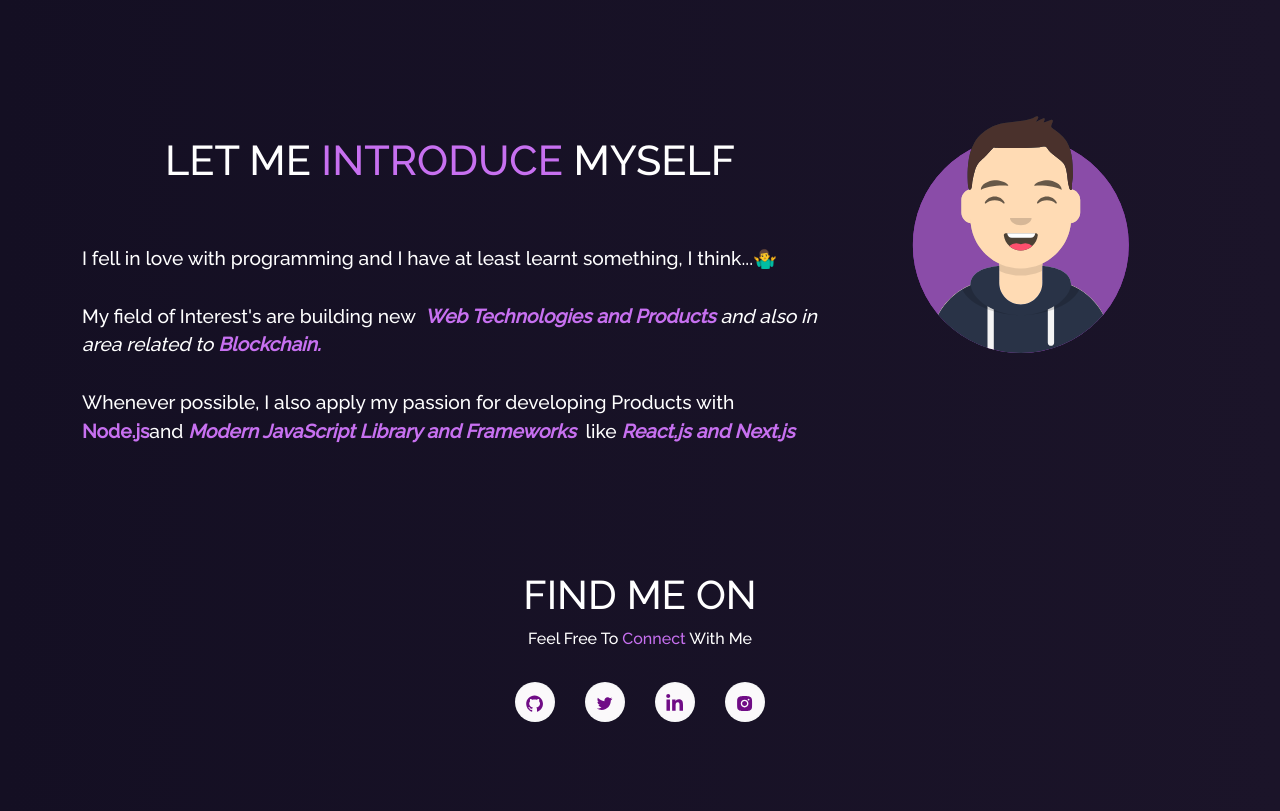
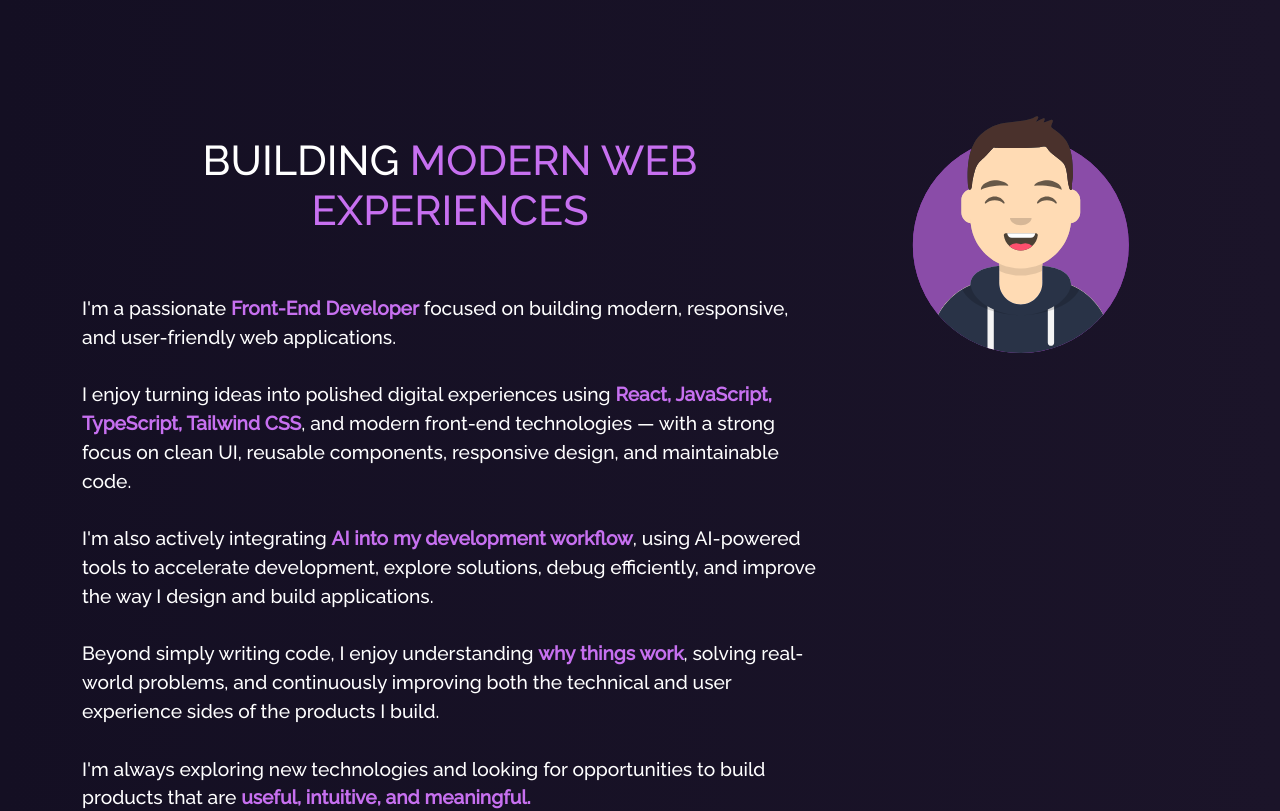
Before and after one commit to dongyunkim96/Main-Portfolio, a React (Create React App) app in the folder my-app/: page / in a window 1280 px wide. Shown: the part 740-1551 px from the top of the page. Built offline with nearby package versions, Linux system fonts and the light colour scheme.

Commit message:
home profile changed

```diff
--- a/my-app/src/components/Home/Home2.js
+++ b/my-app/src/components/Home/Home2.js
@@ -16,48 +16,69 @@
         <Row>
           <Col md={8} className="home-about-description">
             <h1 style={{ fontSize: "2.6em" }}>
-                            LET ME <span className="purple"> INTRODUCE </span> MYSELF
+              BUILDING <span className="purple">MODERN WEB EXPERIENCES</span>
             </h1>
+
             <p className="home-about-body">
-                            I fell in love with programming and I have at least learnt something, I think...🤷‍♂️
+              I'm a passionate{" "}
+              <b className="purple">Front-End Developer</b> focused on
+              building modern, responsive, and user-friendly web applications.
+
               <br />
               <br />
-                        My field of Interest's are building new &nbsp;
-                        <i>
-                            <b className="purple">Web Technologies and Products</b> and
-                            also in area related to{" "}
+
+              I enjoy turning ideas into polished digital experiences using{" "}
               <b className="purple">
-                                Blockchain.
+                React, JavaScript, TypeScript, Tailwind CSS
               </b>
-                        </i>
+              , and modern front-end technologies — with a strong focus on
+              clean UI, reusable components, responsive design, and
+              maintainable code.
+
               <br />
               <br />
-                        Whenever possible, I also apply my passion for developing Products
-                        with <b className="purple">Node.js</b>and
-                        <i>
+
+              I'm also actively integrating{" "}
+              <b className="purple">AI into my development workflow</b>,
+              using AI-powered tools to accelerate development, explore
+              solutions, debug efficiently, and improve the way I design
+              and build applications.
+
+              <br />
+              <br />
+
+              Beyond simply writing code, I enjoy understanding{" "}
+              <b className="purple">why things work</b>, solving real-world
+              problems, and continuously improving both the technical and
+              user experience sides of the products I build.
+
+              <br />
+              <br />
+
+              I'm always exploring new technologies and looking for
+              opportunities to build products that are{" "}
               <b className="purple">
-                                {" "}
-                                Modern JavaScript Library and Frameworks
+                useful, intuitive, and meaningful.
               </b>
-                        </i>
-                        &nbsp; like
-                        <i>
-                            <b className="purple"> React.js and Next.js</b>
-                        </i>
             </p>
           </Col>
+
           <Col md={4} className="myAvatar">
             <Tilt>
-                            <img src={myImg} className="img-fluid" alt="avatar" />
+              <img src={myImg} className="img-fluid" alt="Developer avatar" />
             </Tilt>
           </Col>
         </Row>
+
         <Row>
           <Col md={12} className="home-about-social">
-                        <h1>FIND ME ON</h1>
+            <h1>LET'S CONNECT</h1>
+
             <p>
-                            Feel Free To <span className="purple">Connect</span> With Me
+              Interested in working together?{" "}
+              <span className="purple">Let's connect.</span>
             </p>
+
             <ul className="home-about-social-links">
               <li className="social-icons">
                 <a
@@ -65,36 +86,43 @@
                   target="_blank"
                   rel="noreferrer"
                   className="icon-colour home-social-icons"
+                  aria-label="GitHub"
                 >
                   <AiFillGithub />
                 </a>
               </li>
+
               <li className="social-icons">
                 <a
                   href="https://twitter.com/dongyunkim96"
                   target="_blank"
                   rel="noreferrer"
                   className="icon-colour home-social-icons"
+                  aria-label="Twitter"
                 >
                   <AiOutlineTwitter />
                 </a>
               </li>
+
               <li className="social-icons">
                 <a
                   href="https://linkedin.com/in/dongyun-kim-363487272/"
                   target="_blank"
                   rel="noreferrer"
                   className="icon-colour home-social-icons"
+                  aria-label="LinkedIn"
                 >
                   <FaLinkedinIn />
                 </a>
               </li>
+
               <li className="social-icons">
                 <a
                   href="https://instagram.com/eastbright_dong/"
                   target="_blank"
                   rel="noreferrer"
                   className="icon-colour home-social-icons"
+                  aria-label="Instagram"
                 >
                   <AiFillInstagram />
                 </a>
```
Also changed, not shown: 1 other file (tests, documents, lock files or other folders). Lines whose indentation alone changed are shown as unchanged.
